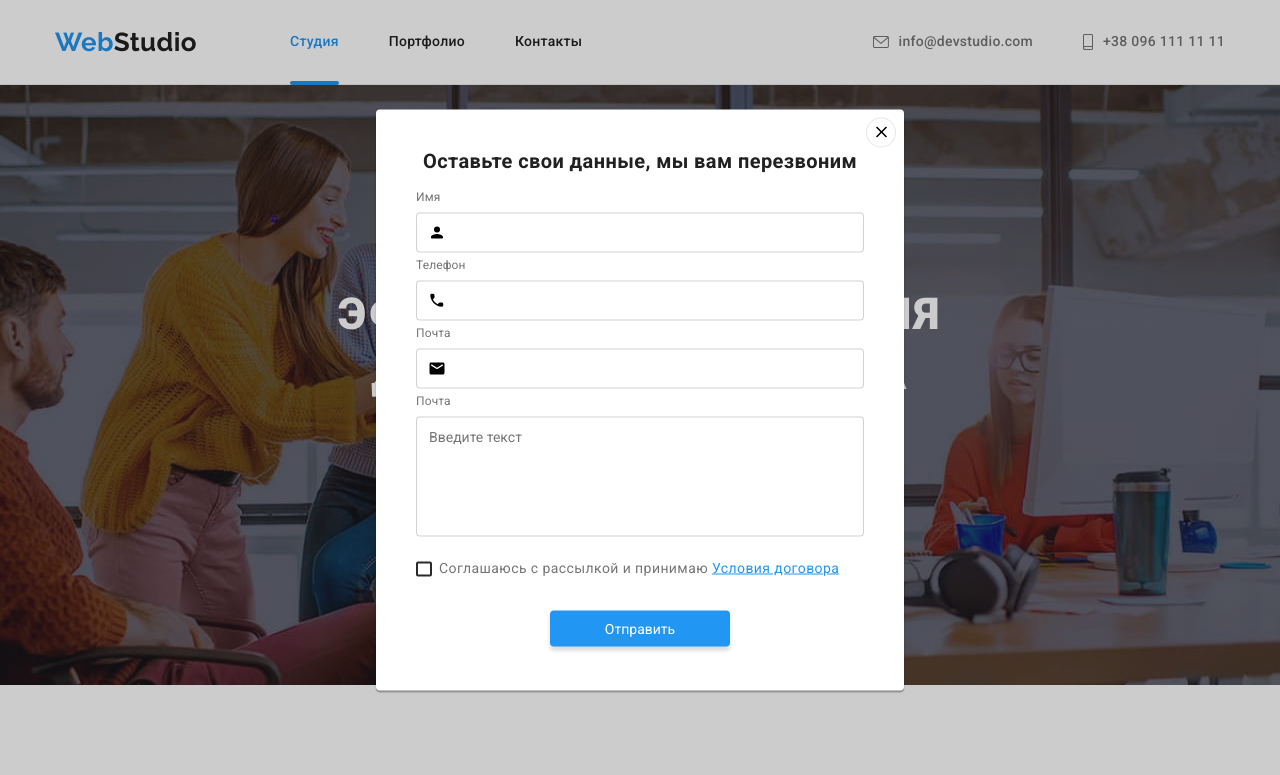
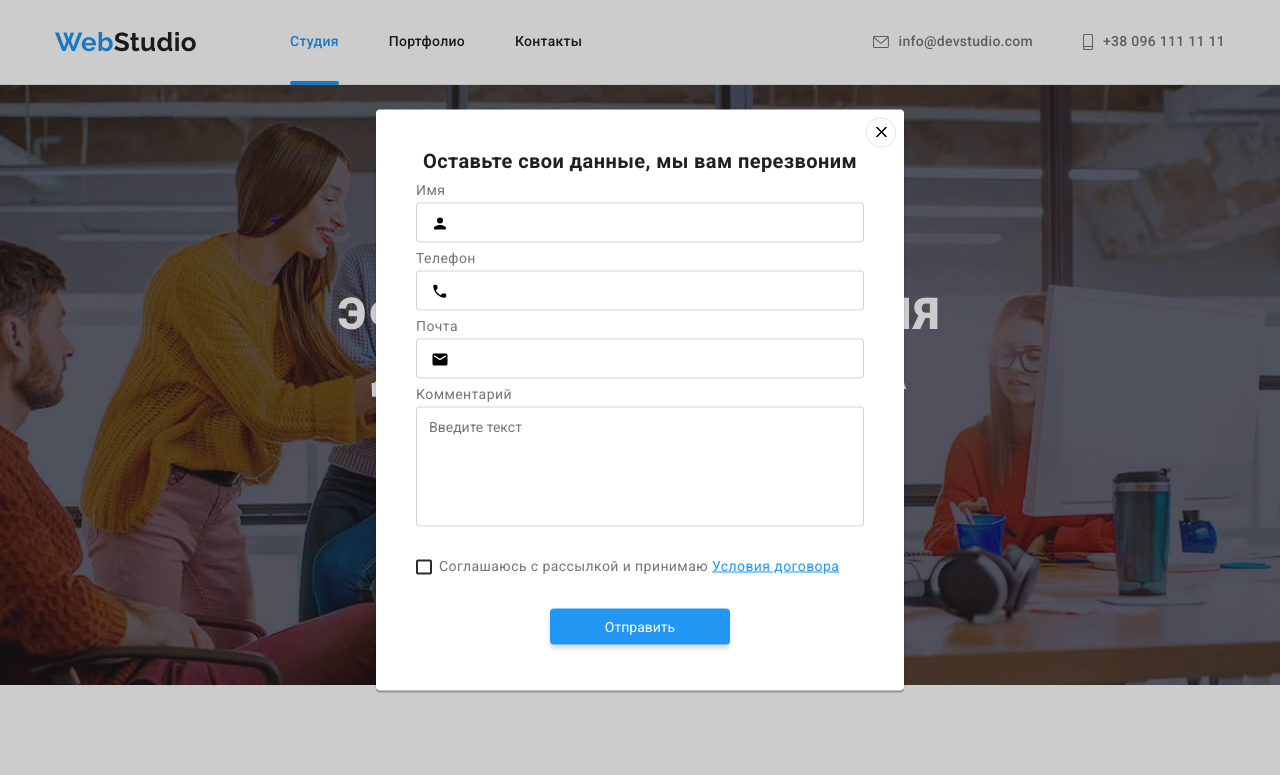
Before and after one commit to Squidoo22/goit-markup-hw-06, a plain HTML site: page index.html in a window 1280 px wide. Both pictures are taken after a click on the button "Заказать услугу". Shown: the top 775 px of the page. Drawn offline with nearby package versions, Linux system fonts and the light colour scheme.

Commit message:
Добавляет исправления

```diff
--- a/css/styles.css
+++ b/css/styles.css
@@ -709,14 +709,41 @@ img {
 }
 
 .modal-title {
-  margin-bottom: 12px;
+  margin-bottom: 30px;
   font-size: 20px;
   line-height: 1.15;
   text-align: center;
   color: var(--title-text-color);
 }
+/*
+.modal-input {
+  margin-top: 4px;
+  padding: 11px 12px;
+  padding-left: 42px;
+  display: block;
+  width: 100%;
+  border: 1px solid rgba(33, 33, 33, 0.2);
+  border-radius: 4px;
+} */
 
-.modal-input {
+.modal-wrapper {
+  position: relative;
+}
+
+.form-field {
+  position: relative;
+  display: block;
+  margin-bottom: 28px;
+}
+
+.form-label {
+  position: absolute;
+  top: -12px;
+  left: 0;
+  transform: translateY(-50%);
+}
+
+.form-input {
   margin-top: 4px;
   padding: 11px 12px;
   padding-left: 42px;
@@ -726,11 +753,23 @@ img {
   border-radius: 4px;
 }
 
-.modal-wrapper {
-  position: relative;
+.form-field .icon {
+  position: absolute;
+  top: 12px;
+  left: 15px;
+  display: inline-block;
+  transition: fill 250ms cubic-bezier(0.4, 0, 0.2, 1);
 }
 
-.modal-wrapper .icon {
+.form-field:focus-within > .icon {
+  fill: var(--accent-color);
+}
+
+.form-input:focus-within {
+  border: 1px solid var(--accent-color);
+}
+
+/* .modal-wrapper .icon {
   position: absolute;
   top: 50%;
   left: 12px;
@@ -759,7 +798,7 @@ img {
 
 .modal-field .icon {
   transition: fill 250ms cubic-bezier(0.4, 0, 0.2, 1);
-}
+} */
 
 .textarea {
   resize: none;
--- a/index.html
+++ b/index.html
@@ -435,46 +435,45 @@
         </button>
         <h3 class="modal-title">Оставьте свои данные, мы вам перезвоним</h3>
 
-        <form class="form" action="">
-          <labe class="modal-field">
-            <span class="input-label">Имя</span>
-            <div class="modal-wrapper">
-              <input class="modal-input" type="text" name="name" />
+        <form class="form" autocomplete="off">
+          <label class="form-field">
+            <input type="text" class="form-input" name="name" placeholder=" " />
+            <span class="form-label">Имя</span>
             <svg class="icon" width="18" height="18">
               <use href="./images/icons.svg#icon-person"></use>
             </svg>
-            </div>
-          </labe>
-          <label class="modal-field">
-            <span class="input-label">Телефон</span>
-            <div class="modal-wrapper">
-              <input class="modal-input" type="text" name="phone" />
+          </label>
+
+          <label class="form-field">
+            <input type="tel" class="form-input" name="phone" placeholder=" " />
+            <span class="form-label">Телефон</span>
             <svg class="icon" width="18" height="18">
               <use href="./images/icons.svg#icon-phone"></use>
             </svg>
-            </div>
           </label>
-          <label class="modal-field">
-            <span class="input-label">Почта</span>
-            <div class="modal-wrapper">
-              <input class="modal-input" type="text" name="email" />
+
+          <label class="form-field">
+            <input
+              type="email"
+              class="form-input"
+              name="email"
+              placeholder=" "
+            />
+            <span class="form-label">Почта</span>
             <svg class="icon" width="18" height="18">
               <use href="./images/icons.svg#icon-email"></use>
             </svg>
-            </div>
           </label>
 
-          <span class="input-label">Почта</span>
-          <label for="comment"></label>
-          <div class="modal-wrapper">
+          <label class="form-field">
             <textarea
-              class="modal-input textarea"
-              id="type"
-              type="text"
+              class="form-input textarea"
+              id="comment"
               placeholder="Введите текст"
               name="comment"
             ></textarea>
-          </div>
+            <span class="form-label">Комментарий</span>
+          </label>
 
           <div>
             <label class="checkbox-wrapper" for="terms">
```
Lines whose indentation alone changed are shown as unchanged.
